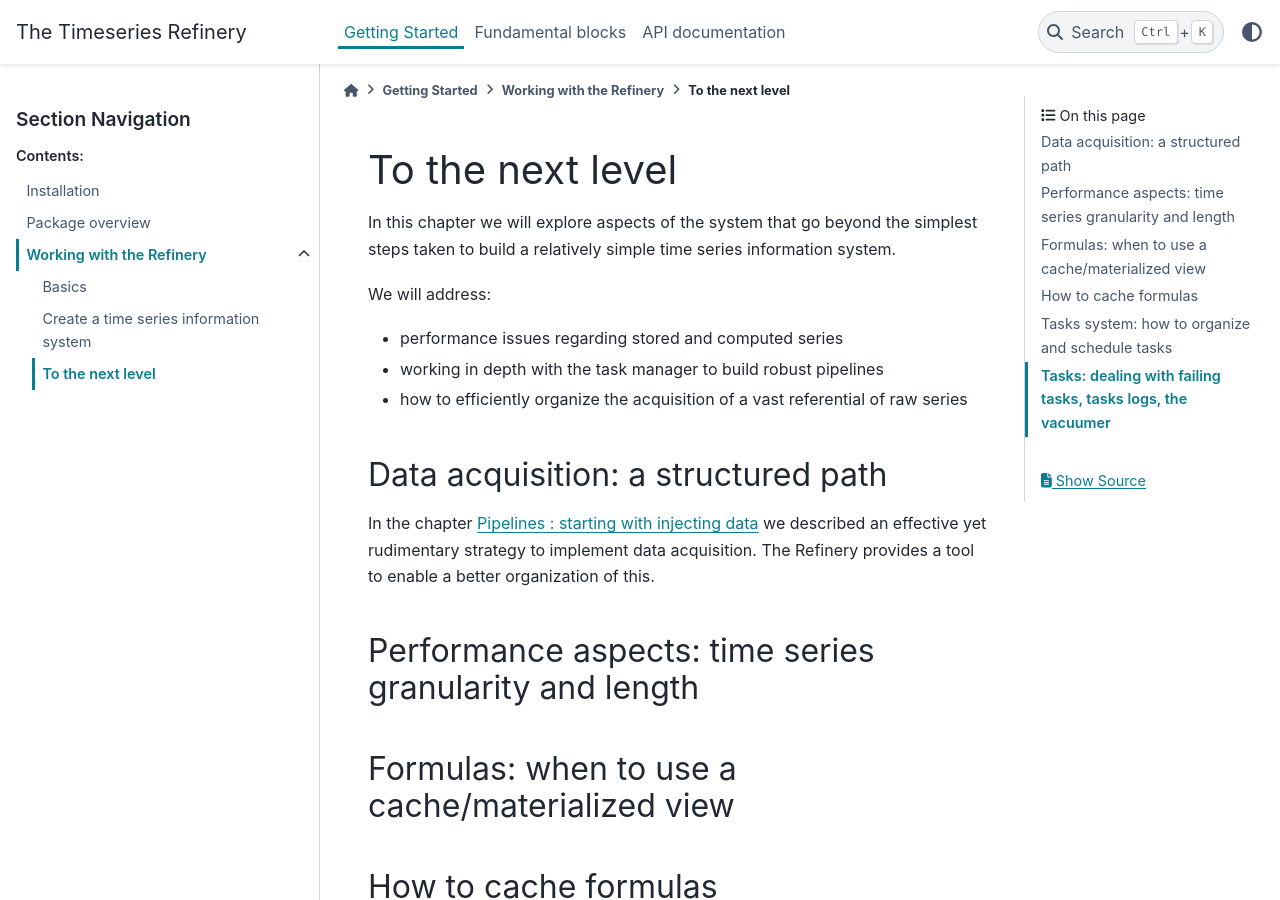
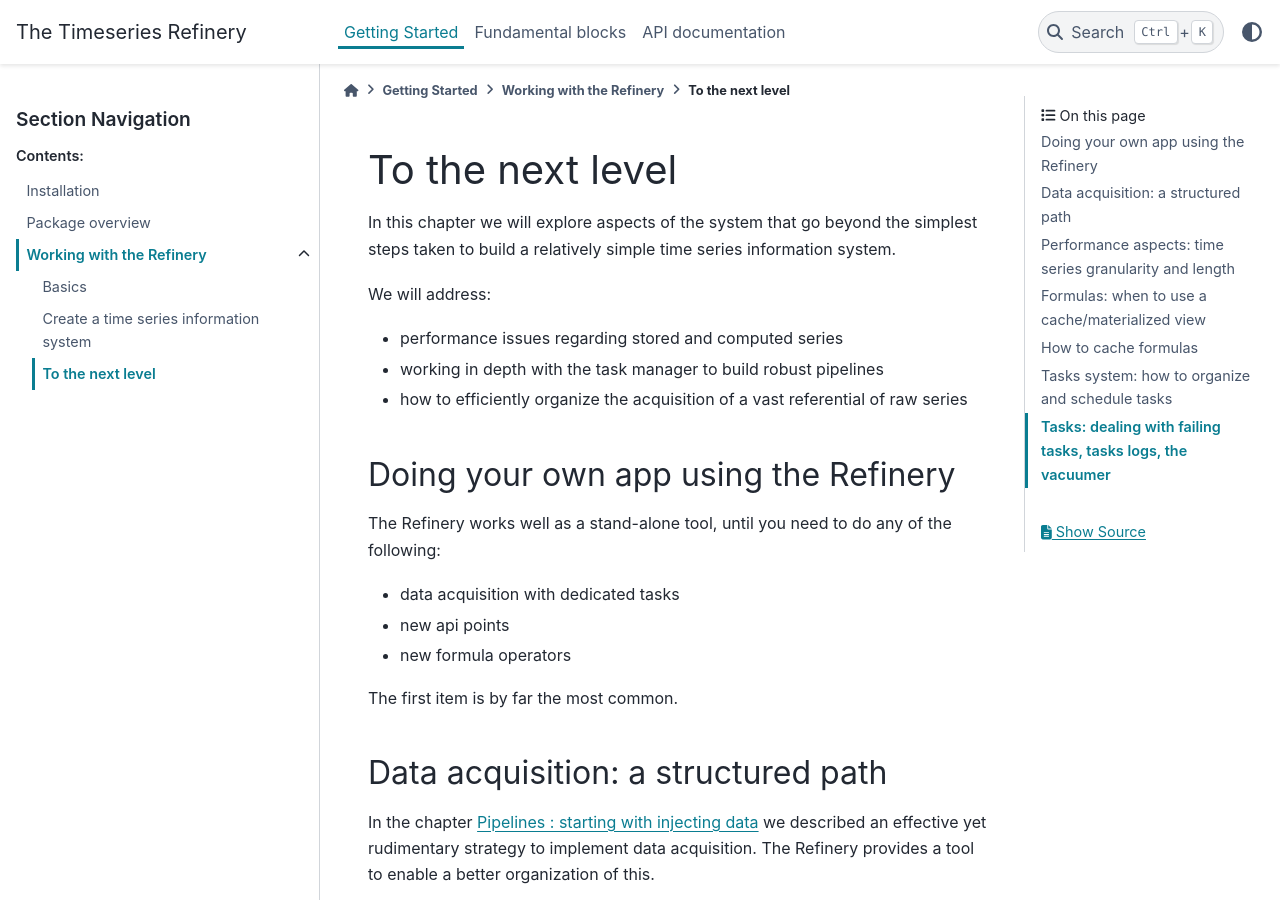
Before and after one commit to pythonianfr/tshistory_refinery, a Sphinx documentation site: the page built from docs/getting_started/tutorials/advanced.rst, in a window 1280 px wide and 900 px high. Built offline with Sphinx 7.4.7 and the PyData theme 0.15.4, drawn with Linux system fonts in a browser that asks for light colours.

Commit message:
docs/advanced: a new section to introduce an app using the refinery
related to #28

```diff
--- a/docs/getting_started/tutorials/advanced.rst
+++ b/docs/getting_started/tutorials/advanced.rst
@@ -13,6 +13,21 @@ We will address:
 
 * how to efficiently organize the acquisition of a vast referential of
   raw series
+
+
+Doing your own app using the Refinery
+-------------------------------------
+
+The Refinery works well as a stand-alone tool, until you need to do
+any of the following:
+
+* data acquisition with dedicated tasks
+
+* new api points
+
+* new formula operators
+
+The first item is by far the most common.
 
 
 Data acquisition: a structured path
```
